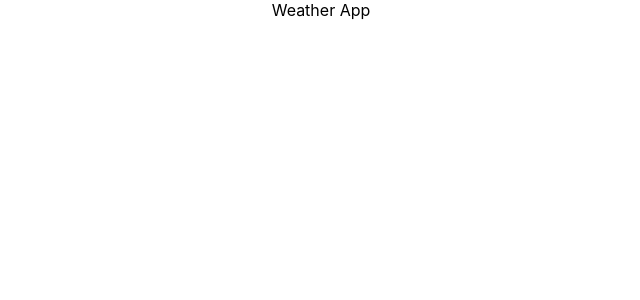
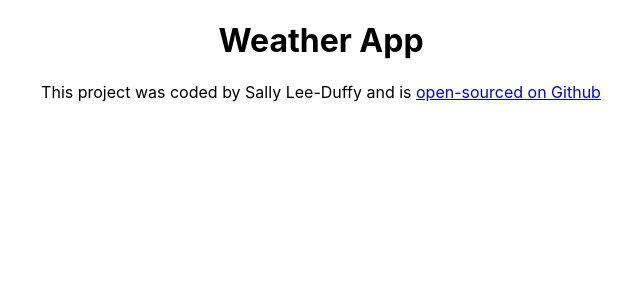
Before and after one commit to sallyelaineleeduffy/react-weather, a React (Create React App) app: page / in a window 1280 px wide. Shown: the top 300 px of the page, without its empty margins (319-959 px from the left). Built offline with nearby package versions, Linux system fonts and the light colour scheme.

Commit message:
Added Github repo

```diff
--- a/src/App.js
+++ b/src/App.js
@@ -1,5 +1,18 @@
 import "./App.css";
 
 export default function App() {
-  return <div className="App">Weather App</div>;
+  return (
+    <div className="App">
+      <h1>Weather App</h1>
+      <footer>
+        This project was coded by Sally Lee-Duffy and is{" "}
+        <a
+          href="https://github.com/sallyelaineleeduffy/react-weather.git"
+          target="_blank"
+        >
+          open-sourced on Github
+        </a>
+      </footer>
+    </div>
+  );
 }
```
